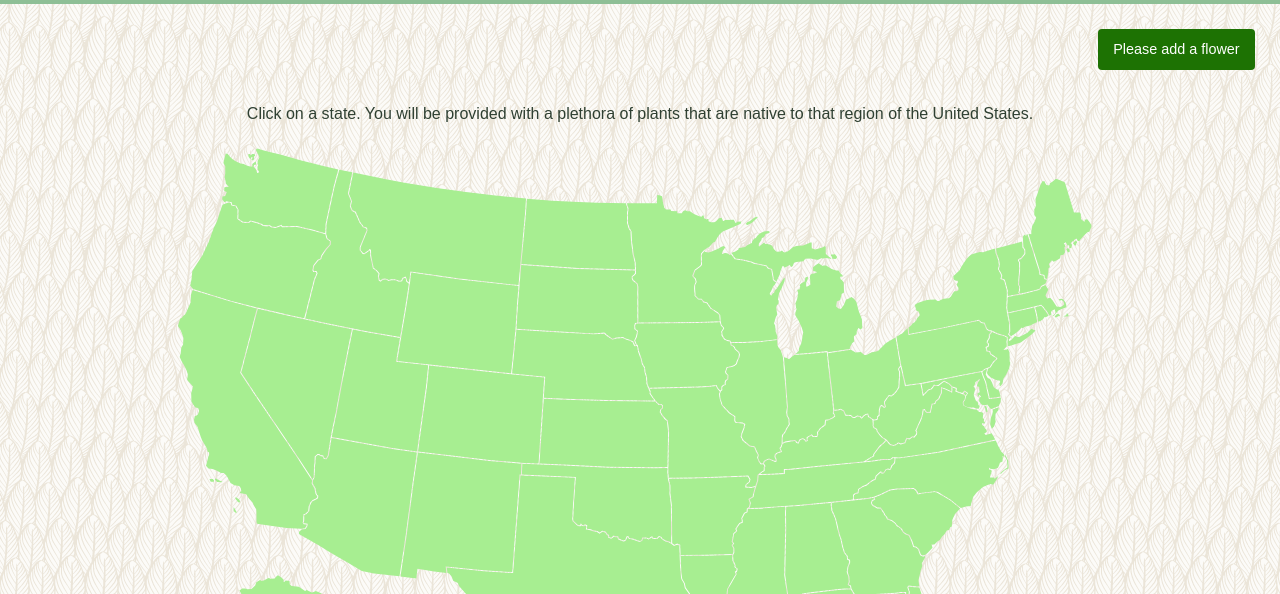
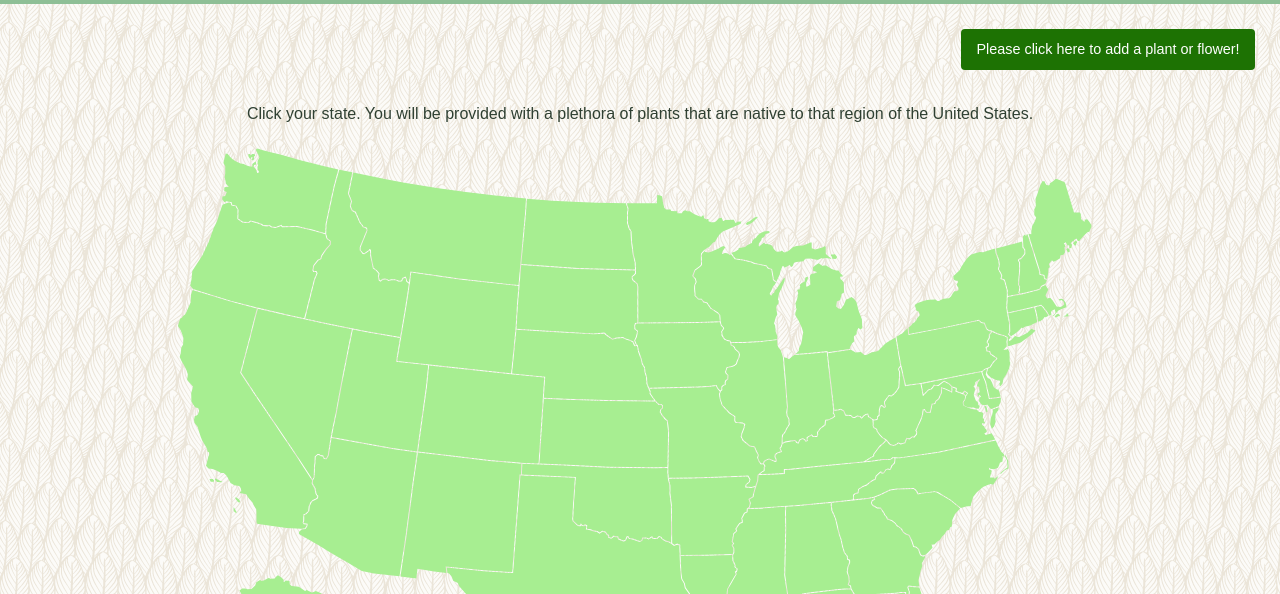
Before and after one commit to pierceforfears/plan-it-perennial, a website: page public/index.html in a window 1280 px wide. Shown: the part 206-800 px from the top of the page. Drawn offline with nearby package versions, Linux system fonts and the light colour scheme; a web font is replaced by a local one.

Commit message:
updating CTA for 'add' buttons

```diff
--- a/public/css/style.css
+++ b/public/css/style.css
@@ -135,6 +135,8 @@ a.florida:hover {
 }
 .button {
   background-color: #1d7203;
+  font-family: "Rambla", sans-serif;
+  border-radius: 4px;
 }
 .callout {
   background-image: url("../assets/flowerbackground2.jpeg");
@@ -167,10 +169,6 @@ form {
   margin-top: 25px;
   margin-right: 25px;
 }
-.button {
-  font-family: "Rambla", sans-serif;
-  border-radius: 4px;
-}
 .media-object-section,
 h3,
 h5 {
--- a/public/index.html
+++ b/public/index.html
@@ -29,12 +29,12 @@
     <div class="windowView">
       <div class="grid-x align-right">
         <a href="/add">
-          <button class="button" id="addsFlower">Please add a flower</button>
+          <button class="button" id="addsFlower">Please click here to add a plant or flower!</button>
         </a>
       </div>
       <div class="mainContent">
         <p class="text-center">
-          Click on a state. You will be provided with a plethora of plants
+          Click your state. You will be provided with a plethora of plants
           that are native to that region of the United States.
         </p>
       </div>
```
Also changed, not shown: public/displayFlower.html (+1 -1 lines).
